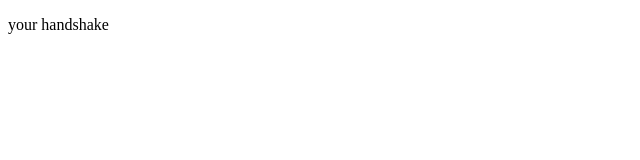
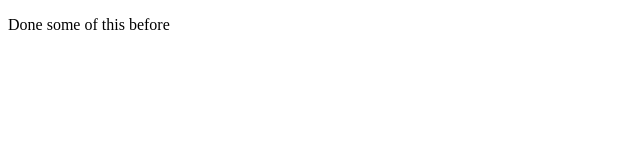
Before and after one commit to J4502-SS18/MatthewHall-Class, a plain HTML site: page index.html in a window 1280 px wide. Shown: the full height of the page, 0-640 px from the left. Drawn offline with Linux system fonts and the light colour scheme.

Commit message:
changing text

```diff
--- a/index.html
+++ b/index.html
@@ -4,14 +4,14 @@
 <html xmlns="http://www.w3.org/1999/xhtml">
 
 <head>
-	<title>	This is a website</title>
+	<title>	This is Matthew's Website</title>
 	<meta http-equiv="content-type"
 		content="text/html;charset=utf-8" />
 </head>
 
 <body>
 <!--This is a comment. It won't show up in your browser, only in the page source-->
-	<p> your handshake</p>
+	<p> Done some of this before</p>
 </body>
 
 </html>
```
Also changed, not shown: xhtml_template.html (+1 -1 lines).
